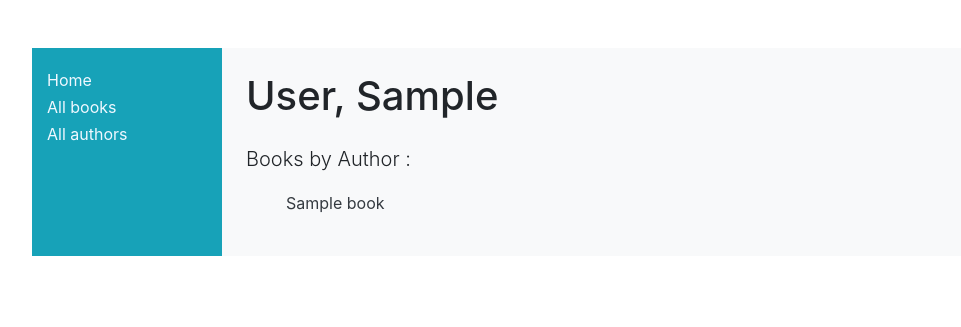
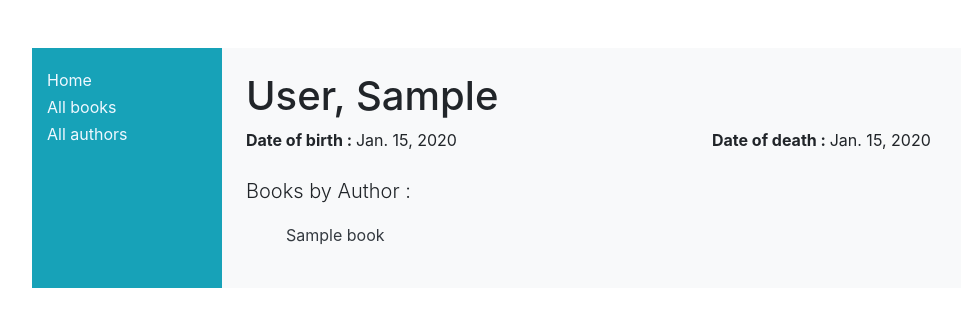
Before and after one commit to rishichawda/python_django, a Django app: page /catalog/author/1 in a window 1280 px wide. Shown: the top 327 px of the page, without its empty margins (38-999 px from the left). Run offline with Django 3.2, Linux system fonts and the light colour scheme; tables that the repository leaves empty hold one stand-in row (values such as "Sample post"); some libraries are stand-ins or nearby versions.

Commit message:
update links

```diff
--- a/catalog/templates/catalog/author_detail.html
+++ b/catalog/templates/catalog/author_detail.html
@@ -2,7 +2,10 @@
 
 {% block content %}
     <h1>{{ author }}</h1>
-
+    <div class="row">
+        <div class="col"><strong>Date of birth : </strong>{% if author.date_of_birth %}{{author.date_of_birth}}{% else %}N/A{% endif %}</div>
+        <div class="col"><strong>Date of death : </strong>{% if author.date_of_death %}{{author.date_of_death}}{% else %}N/A{% endif %}</div>
+    </div>
     {% if author.book_set.all %}
     <p class="lead mt-4">Books by Author :</p>
     <ul>
--- a/catalog/templates/catalog/book_detail.html
+++ b/catalog/templates/catalog/book_detail.html
@@ -3,7 +3,7 @@
 {% block content %}
   <h1>Title: {{ book.title }}</h1>
 
-  <p><strong>Author:</strong> <a href="">{{ book.author }}</a></p>
+  <p><strong>Author:</strong> <a href="{{ book.author.get_absolute_url }}">{{ book.author }}</a></p>
   <p><strong>Summary:</strong> {{ book.summary }}</p>
   <p><strong>Language:</strong> {{ book.language }}</p>
   <p><strong>Genre:</strong> {% for genre in book.genre.all %} {{ genre }}{% if not forloop.last %}, {% endif %}{% endfor %}</p>
```
